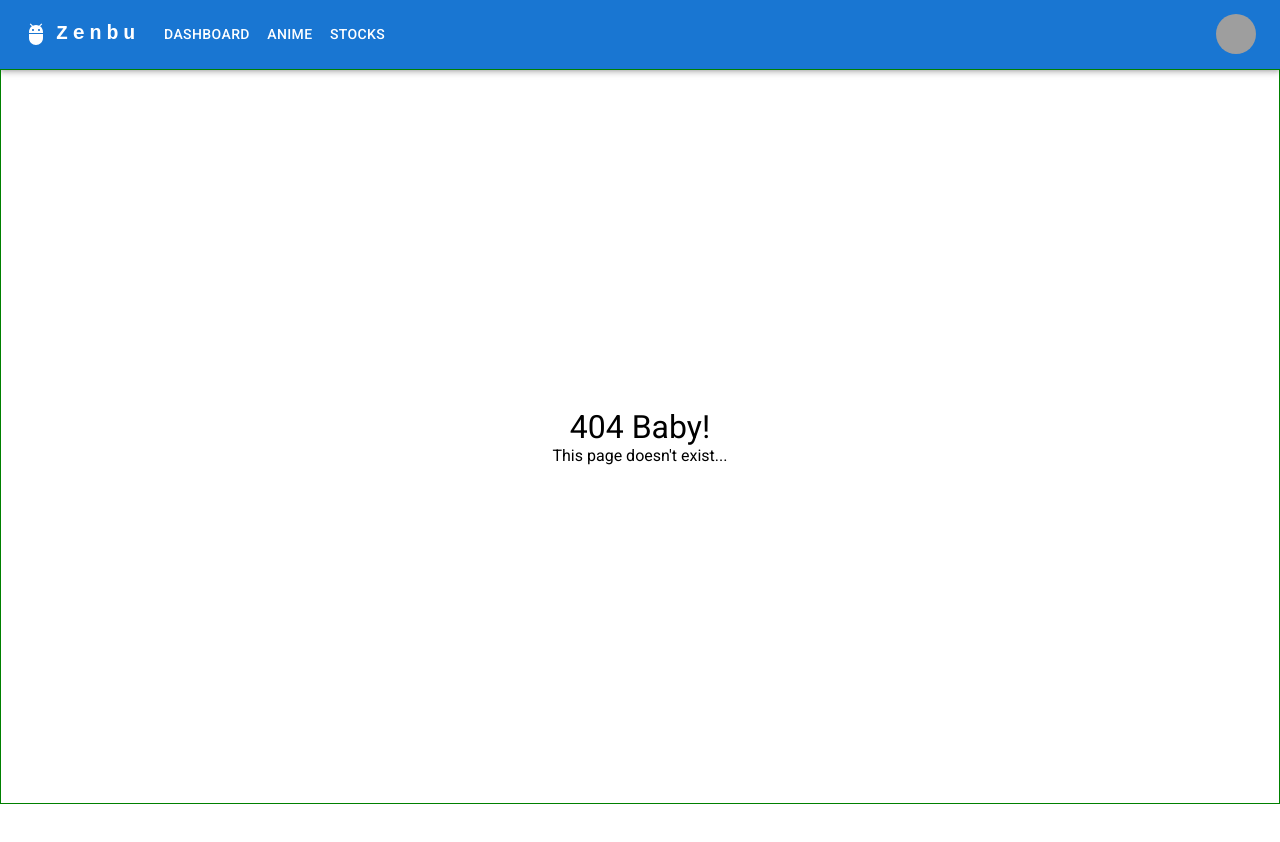
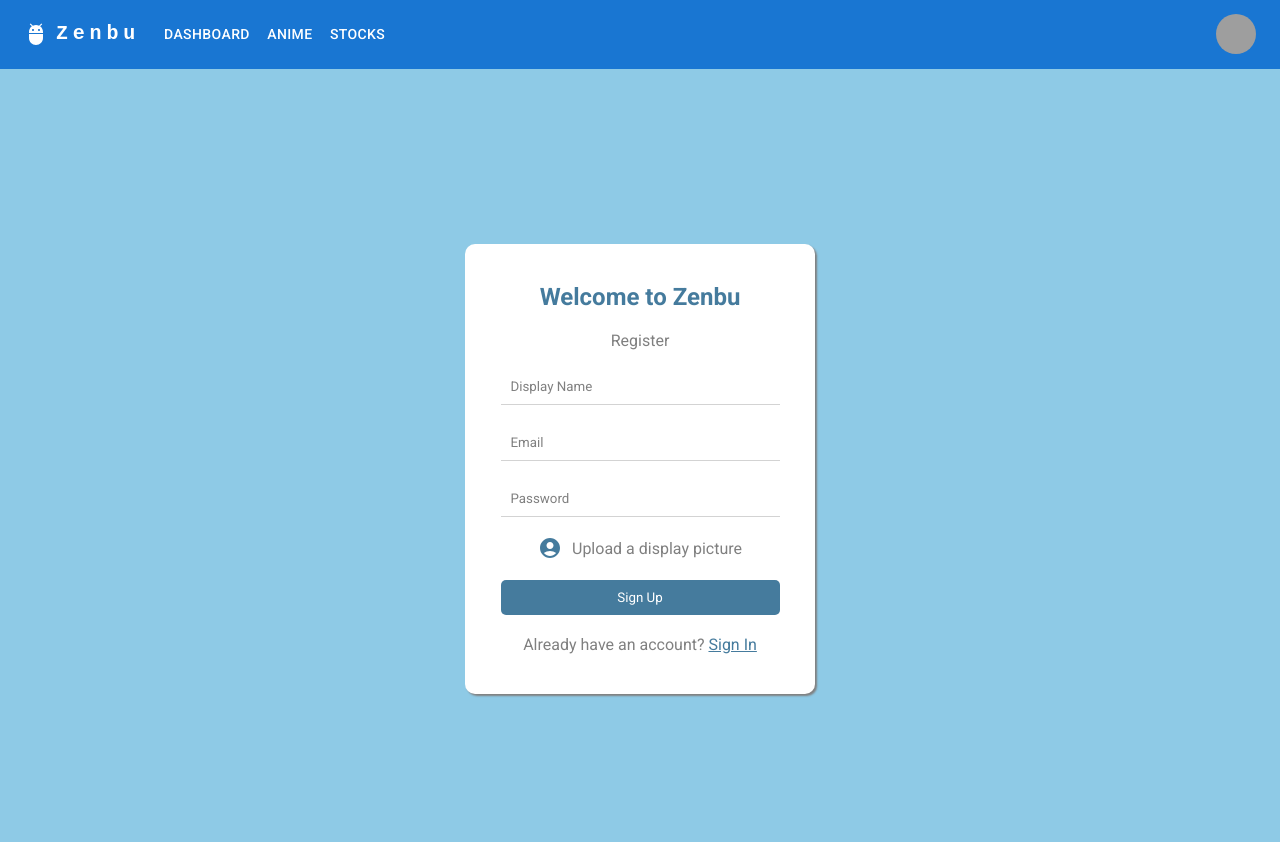
Before and after one commit to sebcyde/Zenbu, a React (Vite) app: page /signup in a window 1280 px wide. Before the commit this address had no page. Shown: the top 842 px of the page. Before the commit the page ends 804 px from the top, so only its background shows below. Built offline with nearby package versions, Linux system fonts and the light colour scheme; grey boxes are pictures that could not be loaded.

Commit message:
auth pages

```diff
--- a/src/App.tsx
+++ b/src/App.tsx
@@ -3,6 +3,8 @@ import { Route, Routes } from 'react-router-dom';
 import BotNavbar from './Components/Global/BotNavbar';
 import TopNav from './Components/Global/TopNav';
 import Anime from './Pages/Anime/Anime';
+import SignIn from './Pages/Authentication/SignIn';
+import SignUp from './Pages/Authentication/SignUp';
 import Dashboard from './Pages/Dashboard/Dashboard';
 import Error from './Pages/Error/Error';
 import Settings from './Pages/Settings/Settings';
@@ -15,6 +17,8 @@ function App() {
 			<TopNav />
 			<Routes>
 				<Route path="/" element={<Dashboard />} />
+				<Route path="/signin" element={<SignIn />} />
+				<Route path="/signup" element={<SignUp />} />
 				<Route path="/anime" element={<Anime />} />
 				<Route path="/stocks" element={<Stocks />}>
 					<Route path="news" element={<StockNews />} />
--- /dev/null
+++ b/src/Pages/Authentication/SignIn.tsx
@@ -0,0 +1,28 @@
+import AccountCircleIcon from '@mui/icons-material/AccountCircle';
+import React from 'react';
+
+type Props = {};
+
+const SignIn = (props: Props) => {
+	return (
+		<div className="SignInContainer">
+			<div className="SignUpBox">
+				<h2 className="Header">Welcome Back</h2>
+				<p className="Description">Sign In</p>
+
+				<input placeholder="Email" type="email" />
+				<input placeholder="Password" type="password" />
+
+				<button>Sign In</button>
+				<p>
+					Don't have an account?{' '}
+					<a className="Link" href="/signup">
+						Register
+					</a>
+				</p>
+			</div>
+		</div>
+	);
+};
+
+export default SignIn;
--- /dev/null
+++ b/src/Pages/Authentication/SignUp.tsx
@@ -0,0 +1,36 @@
+import AccountCircleIcon from '@mui/icons-material/AccountCircle';
+import React from 'react';
+
+type Props = {};
+
+const SignUp = (props: Props) => {
+	return (
+		<div className="SignUpContainer">
+			<div className="SignUpBox">
+				<h2 className="Header">Welcome to Zenbu</h2>
+				<p className="Description">Register</p>
+
+				<input placeholder="Display Name" type="text" />
+				<input placeholder="Email" type="email" />
+
+				<input placeholder="Password" type="password" />
+
+				<input type="file" id="DisplayImage" />
+				<label htmlFor="DisplayImage">
+					<AccountCircleIcon color="primary" />
+					<p>Upload a display picture</p>
+				</label>
+
+				<button>Sign Up</button>
+				<p>
+					Already have an account?{' '}
+					<a className="Link" href="/signin">
+						Sign In
+					</a>
+				</p>
+			</div>
+		</div>
+	);
+};
+
+export default SignUp;
--- a/src/Styles/All.scss
+++ b/src/Styles/All.scss
@@ -1,7 +1,9 @@
+@import './Globals/Animations.scss';
+@import './Globals/Variables.scss';
 @import './Globals/Globals.scss';
-@import './Globals/Animations.scss';
 @import './Navbars/AllNavbars.scss';
 @import './Stocks/AllStocks.scss';
 @import './Settings/Settings.scss';
 @import './Error/Error.scss';
 @import './Anime/Anime.scss';
+@import './Auth/Auth.scss';
--- a/src/Styles/Anime/Anime.scss
+++ b/src/Styles/Anime/Anime.scss
@@ -188,6 +188,8 @@
 					font-weight: 600;
 					font-size: 22px;
 					color: blue;
+					cursor: pointer;
+
 					&.Active {
 						color: red;
 					}
@@ -247,6 +249,7 @@
 				font-size: 22px;
 				color: blue;
 				margin: 10px;
+				cursor: pointer;
 
 				&.Active {
 					color: red;
--- /dev/null
+++ b/src/Styles/Auth/Auth.scss
@@ -0,0 +1,151 @@
+.SignUpContainer {
+	justify-content: center;
+	align-items: center;
+	min-height: 100vh;
+	max-width: 1440px;
+	margin: 0px auto;
+	display: flex;
+	height: 100%;
+	background-color: $MainAccent;
+
+	.SignUpBox {
+		box-shadow: 2px 2px 2px gray;
+		justify-content: space-evenly;
+		background-color: white;
+		flex-direction: column;
+		align-items: center;
+		border-radius: 10px;
+		width: 350px;
+		margin: 0px auto;
+		display: flex;
+		height: 450px;
+		padding: 20px;
+
+		h2 {
+			color: $SecondaryAccent;
+			font-weight: 600;
+		}
+
+		p {
+			color: gray;
+		}
+
+		input {
+			padding: 10px;
+			outline: none;
+			border: none;
+			width: 90%;
+			border-bottom: 1px solid lightgray;
+			background-color: transparent;
+
+			&::placeholder {
+				color: gray;
+			}
+
+			&:nth-last-of-type(1) {
+				display: none;
+			}
+		}
+
+		label {
+			justify-content: center;
+			align-items: center;
+			cursor: pointer;
+			display: flex;
+			width: 90%;
+
+			svg {
+				color: $SecondaryAccent;
+				margin-right: 10px;
+			}
+		}
+
+		button {
+			background-color: $SecondaryAccent;
+			padding: 10px 20px;
+			cursor: pointer;
+			color: white;
+			border: none;
+			width: 90%;
+			border-radius: 5px;
+		}
+
+		.Link {
+			color: $SecondaryAccent;
+		}
+	}
+}
+
+.SignInContainer {
+	justify-content: center;
+	align-items: center;
+	min-height: 100vh;
+	max-width: 1440px;
+	margin: 0px auto;
+	display: flex;
+	height: 100%;
+	background-color: $MainAccent;
+
+	.SignUpBox {
+		box-shadow: 2px 2px 2px gray;
+		justify-content: space-evenly;
+		background-color: white;
+		flex-direction: column;
+		align-items: center;
+		border-radius: 10px;
+		width: 350px;
+		margin: 0px auto;
+		display: flex;
+		height: 450px;
+		padding: 20px;
+
+		h2 {
+			color: $SecondaryAccent;
+			font-weight: 600;
+		}
+
+		p {
+			color: gray;
+		}
+
+		input {
+			padding: 10px;
+			outline: none;
+			border: none;
+			width: 90%;
+			border-bottom: 1px solid lightgray;
+			background-color: transparent !important;
+
+			&::placeholder {
+				color: gray;
+			}
+		}
+
+		label {
+			justify-content: center;
+			align-items: center;
+			cursor: pointer;
+			display: flex;
+			width: 90%;
+
+			svg {
+				color: $SecondaryAccent;
+				margin-right: 10px;
+			}
+		}
+
+		button {
+			background-color: $SecondaryAccent;
+			padding: 10px 20px;
+			cursor: pointer;
+			color: white;
+			border: none;
+			width: 90%;
+			border-radius: 5px;
+		}
+
+		.Link {
+			color: $SecondaryAccent;
+		}
+	}
+}
--- a/src/Styles/Globals/Globals.scss
+++ b/src/Styles/Globals/Globals.scss
@@ -7,6 +7,7 @@
 }
 
 body {
+	background-color: $MainAccent;
 }
 
 .Page {
--- /dev/null
+++ b/src/Styles/Globals/Variables.scss
@@ -0,0 +1,4 @@
+// Colours
+
+$MainAccent: #8ecae6;
+$SecondaryAccent: #457b9d;
```
